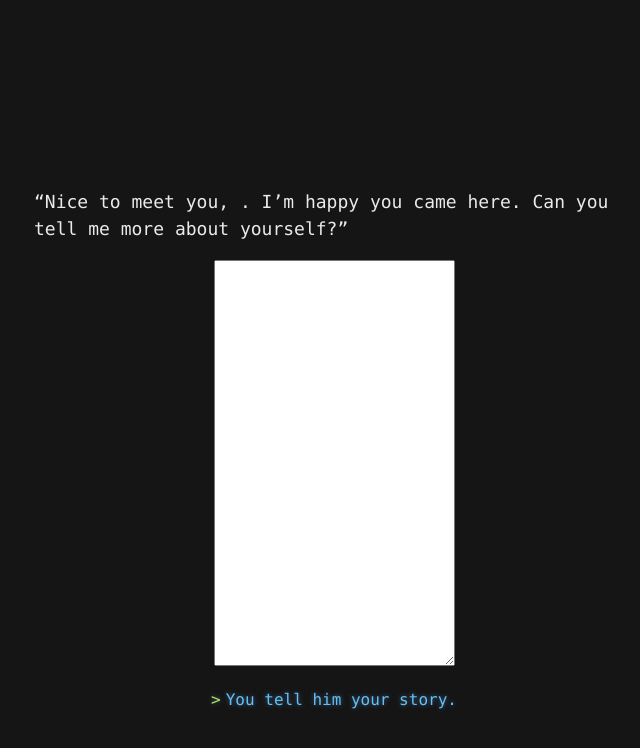
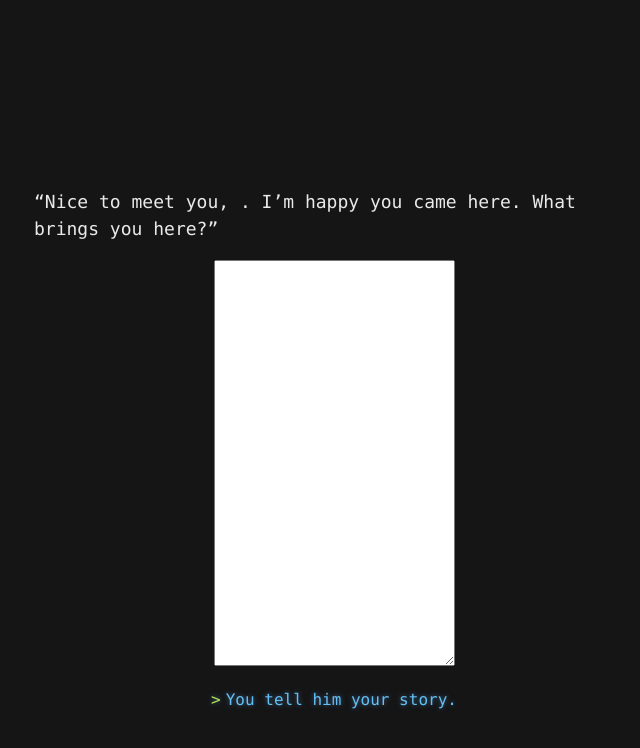
Before and after one commit to yvesgurcan/adventure, a Jekyll site: the page built from about-you.md, in a window 1280 px wide. Shown: the top 748 px of the page, without its empty margins (306-946 px from the left). Built offline with Jekyll 4.4.1, drawn with Linux system fonts in a browser that asks for light colours; our own code applies the rules of GitHub Pages for plain Markdown files.

Commit message:
Update about-you.md

```diff
--- a/about-you.md
+++ b/about-you.md
@@ -1,4 +1,4 @@
-"Nice to meet you, <span id="name"></span>. I'm happy you came here. Can you tell me more about yourself?"
+"Nice to meet you, <span id="name"></span>. I'm happy you came here. What brings you here?"
 
 <form target="/about-you-thanks">
     <div class="centered" style="max-width: 600px; width: 100%">
```
